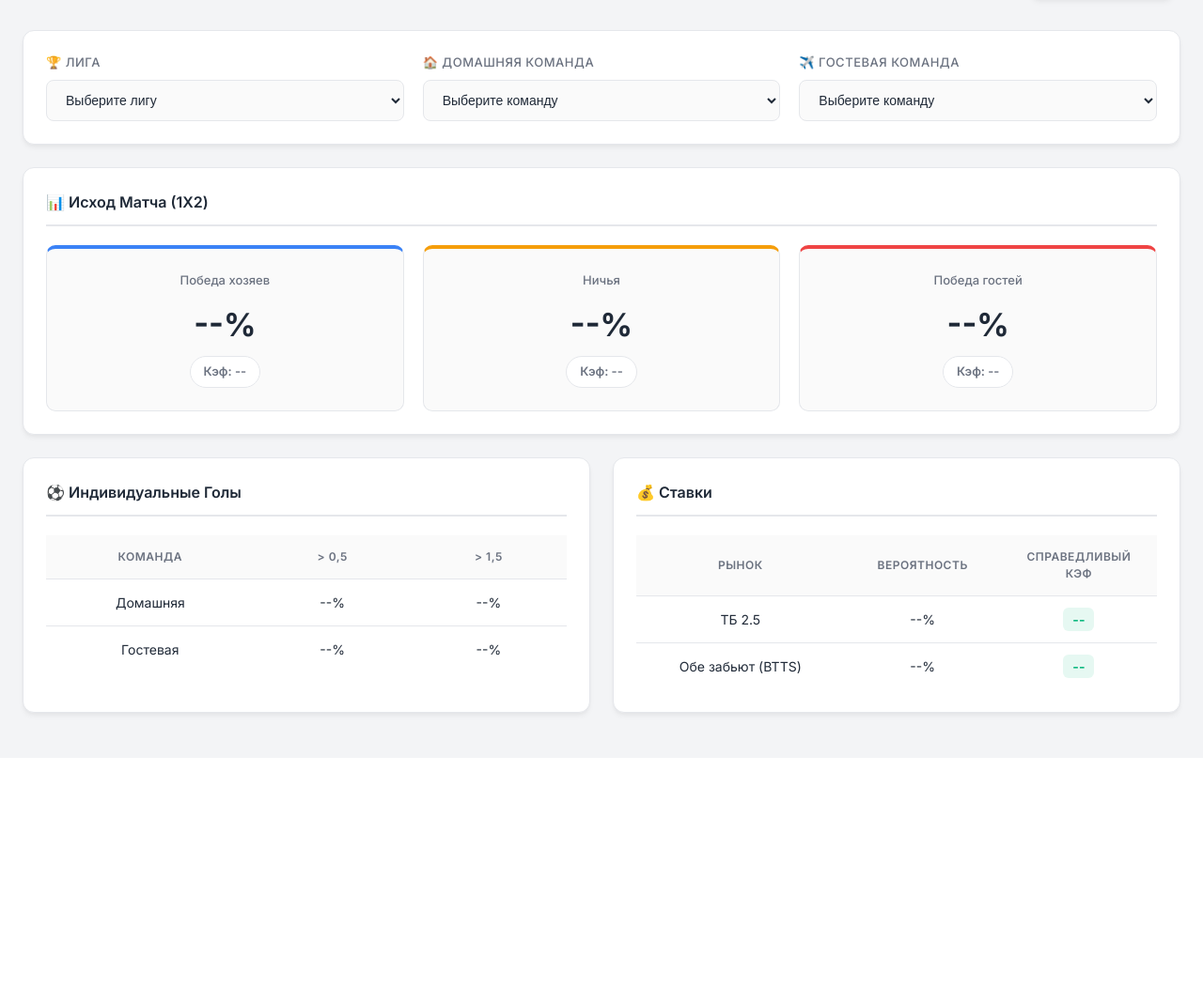
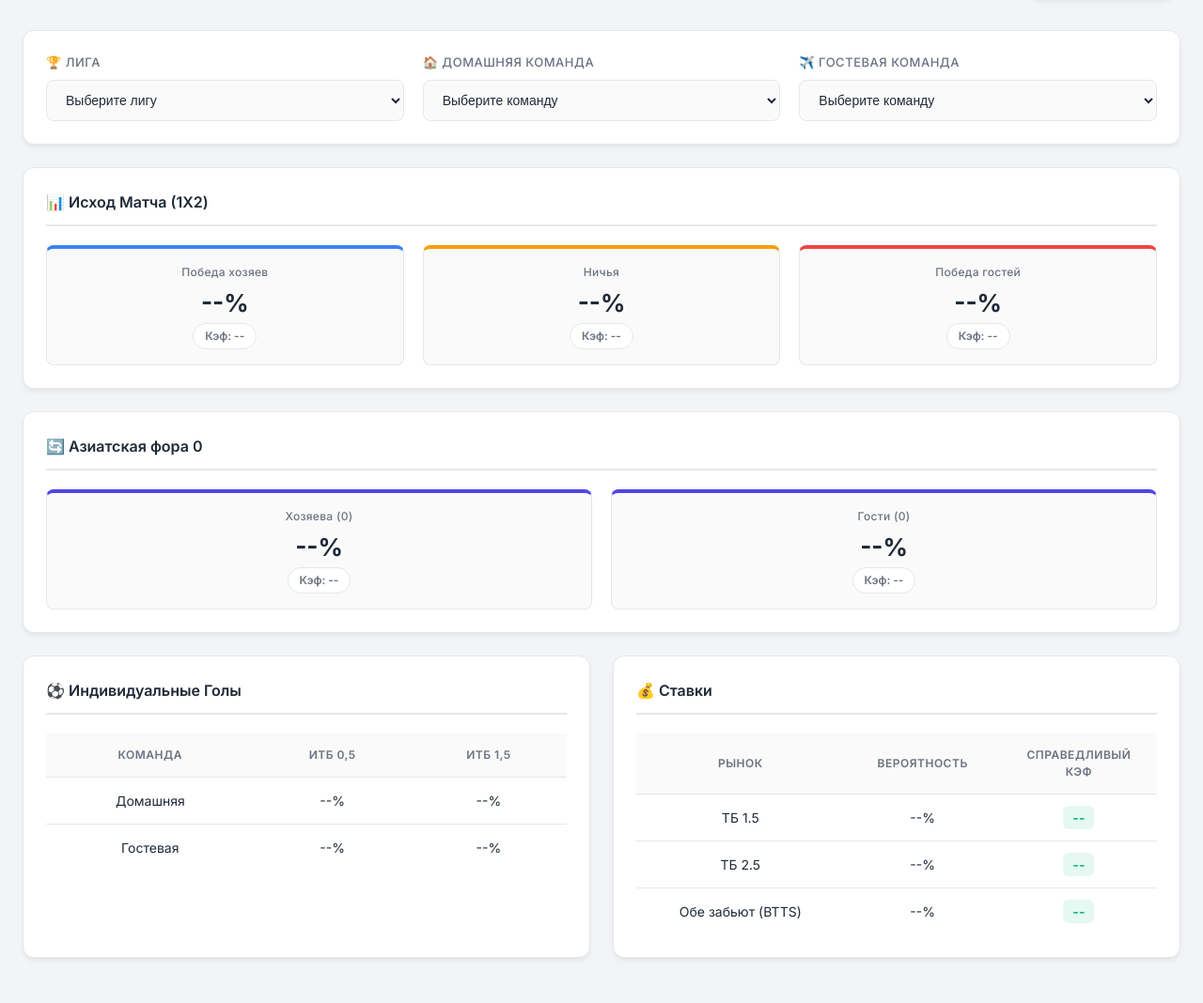
Before and after one commit to sanzvet/football_base, a FastAPI app: page / in a window 1280 px wide. Shown: the part 63-1131 px from the top of the page at 94% size. Before the commit the page ends 830 px from the top, so only its background shows below. Run offline with FastAPI, Linux system fonts and the light colour scheme; parts of the project's set-up code (start-up, migrations or seed data) failed here and were passed over.

Commit message:
Добавились Фора (0) и ТБ 1,5

```diff
--- a/templates/index.html
+++ b/templates/index.html
@@ -84,32 +84,33 @@
 
         .outcome-grid { display: grid; grid-template-columns: repeat(3, 1fr); gap: 20px; }
         .outcome-card {
-            text-align: center; padding: 24px; background: #FAFAFA;
-            border-radius: 10px; border: 1px solid var(--border);
-            transition: all 0.2s; position: relative; overflow: hidden;
+            text-align: center;
+            padding: 16px 12px;          /* уменьшено с 24px */
+            background: #FAFAFA;
+            border-radius: 8px;           /* немного скругления */
+            border: 1px solid var(--border);
+            transition: all 0.2s;
+            position: relative;
+            overflow: hidden;
         }
-        .outcome-card:hover { transform: translateY(-2px); box-shadow: var(--shadow-hover); }
+        .outcome-card:hover { transform: translateY(-1px); box-shadow: var(--shadow-hover); }
 
         .outcome-card.home { border-top: 4px solid var(--info); }
         .outcome-card.draw { border-top: 4px solid var(--warning); }
         .outcome-card.away { border-top: 4px solid var(--danger); }
+        .outcome-card.ah0 { border-top: 4px solid var(--primary); }  /* для форы 0 */
 
-        .outcome-card .label { font-size: 13px; color: var(--text-secondary); margin-bottom: 12px; font-weight: 500; }
-        .outcome-card .value { font-size: 34px; font-weight: 700; margin-bottom: 8px; transition: color 0.2s; }
+        .outcome-card .label { font-size: 12px; color: var(--text-secondary); margin-bottom: 8px; font-weight: 500; letter-spacing: 0.3px; }
+        .outcome-card .value { font-size: 26px; font-weight: 700; margin-bottom: 6px; transition: color 0.2s; line-height: 1.2; }
         .outcome-card .odd {
-            font-size: 13px; color: var(--text-secondary); background: #fff;
-            padding: 6px 14px; border-radius: 20px; display: inline-block;
+            font-size: 12px; color: var(--text-secondary); background: #fff;
+            padding: 4px 12px; border-radius: 20px; display: inline-block;
             border: 1px solid var(--border); font-weight: 600;
         }
 
-        /* === ЦВЕТОВЫЕ КЛАССЫ ДЛЯ ВЕРОЯТНОСТЕЙ === */
-        .prob-high {
-            color: #059669 !important;
-            font-weight: 700 !important;
-        }
-        .prob-normal {
-            color: #6B7280 !important;
-        }
+        /* ЦВЕТОВЫЕ КЛАССЫ ДЛЯ ВЕРОЯТНОСТЕЙ */
+        .prob-high { color: #059669 !important; font-weight: 700 !important; }
+        .prob-normal { color: #6B7280 !important; }
 
         .two-col { display: grid; grid-template-columns: 1fr 1fr; gap: 24px; }
 
@@ -241,6 +227,24 @@
         </div>
     </div>
 
+    <!-- Азиатская фора 0 -->
+    <div class="pred-block">
+        <h3>🔄 Азиатская фора 0</h3>
+        <div class="outcome-grid" style="grid-template-columns: repeat(2, 1fr);">
+            <div class="outcome-card ah0">
+                <div class="label">Хозяева (0)</div>
+                <div class="value" id="home_ah0_prob">--%</div>
+                <div class="odd" id="home_ah0_odd">Кэф: --</div>
+            </div>
+            <div class="outcome-card ah0">
+                <div class="label">Гости (0)</div>
+                <div class="value" id="away_ah0_prob">--%</div>
+                <div class="odd" id="away_ah0_odd">Кэф: --</div>
+            </div>
+        </div>
+    </div>
+
+    <!-- Индивидуальные Голы и Ставки -->
     <div class="two-col">
         <div class="pred-block">
             <h3>⚽ Индивидуальные Голы</h3>
@@ -248,8 +252,8 @@
                 <thead>
                     <tr>
                         <th>КОМАНДА</th>
-                        <th>> 0,5</th>
-                        <th>> 1,5</th>
+                        <th>ИТБ 0,5</th>
+                        <th>ИТБ 1,5</th>
                     </tr>
                 </thead>
                 <tbody>
@@ -279,6 +283,11 @@
                 </thead>
                 <tbody>
                     <tr>
+                        <td>ТБ 1.5</td>
+                        <td id="over15_prob">--%</td>
+                        <td><span class="fair-odd" id="over15_odd">--</span></td>
+                    </tr>
+                    <tr>
                         <td>ТБ 2.5</td>
                         <td id="over25_prob">--%</td>
                         <td><span class="fair-odd" id="over25_odd">--</span></td>
@@ -293,9 +302,10 @@
         </div>
     </div>
 
+
     <script>
         // Пороговые значения для раскраски
-        const THRESHOLD_OUTCOME = 60;   // Для 1X2
+        const THRESHOLD_OUTCOME = 60;   // Для 1X2 и форы 0
         const THRESHOLD_OTHER = 70;      // Для голов и ставок
 
         document.addEventListener('DOMContentLoaded', loadLeagues);
@@ -382,8 +388,21 @@
                 document.getElementById('odd_away').textContent = 'Кэф: ' + data.fair_odd_away.toFixed(2);
                 applyColor('prob_away', probAway, THRESHOLD_OUTCOME);
 
-                // === Индивидуальные голы (порог 70%) ===
-                // Исправлено: используем ключи из ML-модели
+                // === Азиатская фора 0 ===
+                if (data.home_ah0_prob !== undefined) {
+                    const homeAh0Prob = data.home_ah0_prob * 100;
+                    const awayAh0Prob = data.away_ah0_prob * 100;
+
+                    document.getElementById('home_ah0_prob').textContent = homeAh0Prob.toFixed(1) + '%';
+                    document.getElementById('home_ah0_odd').textContent = 'Кэф: ' + data.fair_odd_home_ah0.toFixed(2);
+                    applyColor('home_ah0_prob', homeAh0Prob, THRESHOLD_OUTCOME);
+
+                    document.getElementById('away_ah0_prob').textContent = awayAh0Prob.toFixed(1) + '%';
+                    document.getElementById('away_ah0_odd').textContent = 'Кэф: ' + data.fair_odd_away_ah0.toFixed(2);
+                    applyColor('away_ah0_prob', awayAh0Prob, THRESHOLD_OUTCOME);
+                }
+
+                // === Индивидуальные голы ===
                 const goalsData = [
                     {id: 'home_over_05', val: data.home_over_05},
                     {id: 'home_over_15', val: data.home_over_15},
@@ -408,6 +427,10 @@
                 document.getElementById('btts_odd').textContent = data.btts_odd.toFixed(2);
                 applyColor('btts_prob', bttsProb, THRESHOLD_OTHER);
 
+                document.getElementById('over15_prob').textContent = data.over15_prob.toFixed(1) + '%';
+                document.getElementById('over15_odd').textContent = data.over15_odd.toFixed(2);
+                applyColor('over15_prob', data.over15_prob, THRESHOLD_OTHER);
+
                 console.log('🎨 Все цвета применены!');
 
             } catch (e) {
@@ -416,11 +439,12 @@
         }
 
         function clearPrediction() {
-            // Исправлено: правильные ID для сброса
             const ids = [
                 'prob_home', 'prob_draw', 'prob_away',
                 'odd_home', 'odd_draw', 'odd_away',
-                'home_over_05', 'home_over_15', 'away_over_05', 'away_over_15',
+                'home_ah0_prob', 'home_ah0_odd',
+                'away_ah0_prob', 'away_ah0_odd',
+                'home_over_05', 'home_over_15', 'away_over_05', 'away_over_15','over15_prob', 'over15_odd',
                 'over25_prob', 'over25_odd', 'btts_prob', 'btts_odd'
             ];
 
```
Also changed, not shown: other parts of templates/index.html (+19 -41 lines), ml/model.py (+23 -14 lines), 1 other file.
